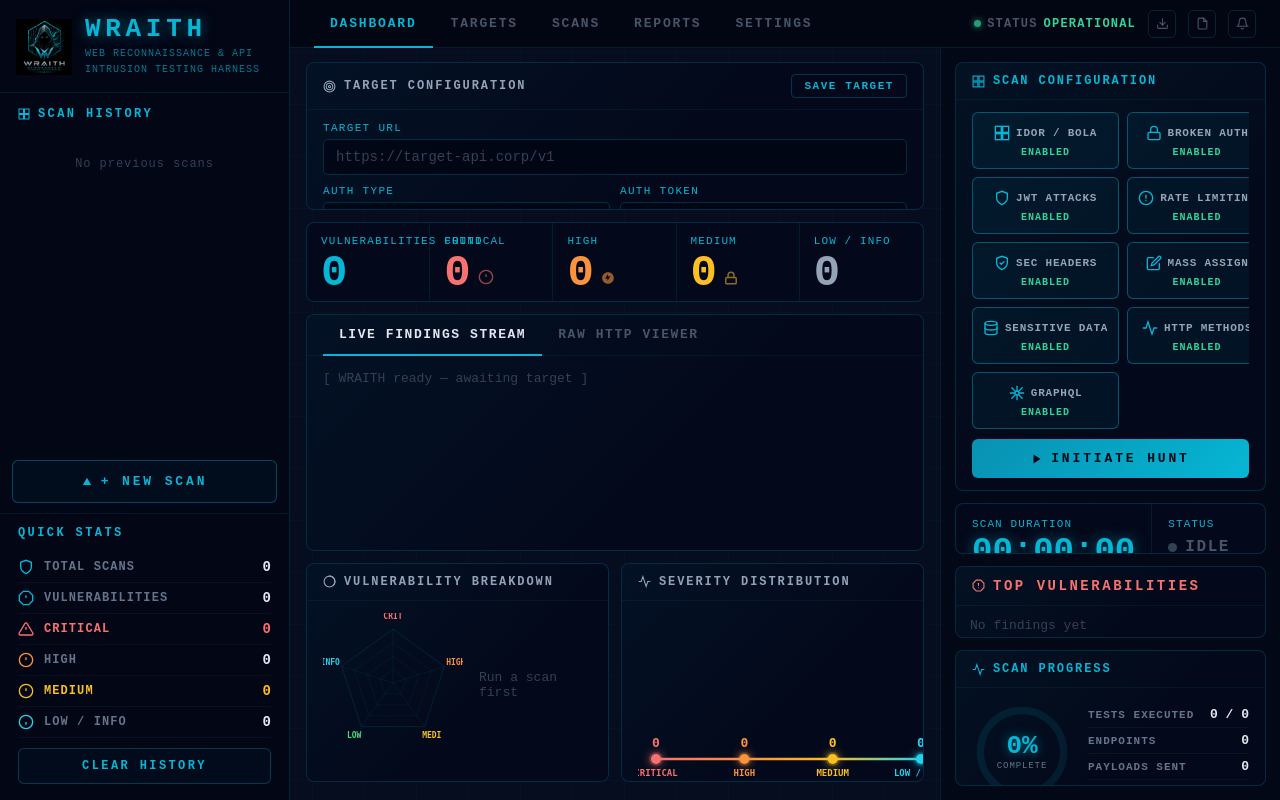
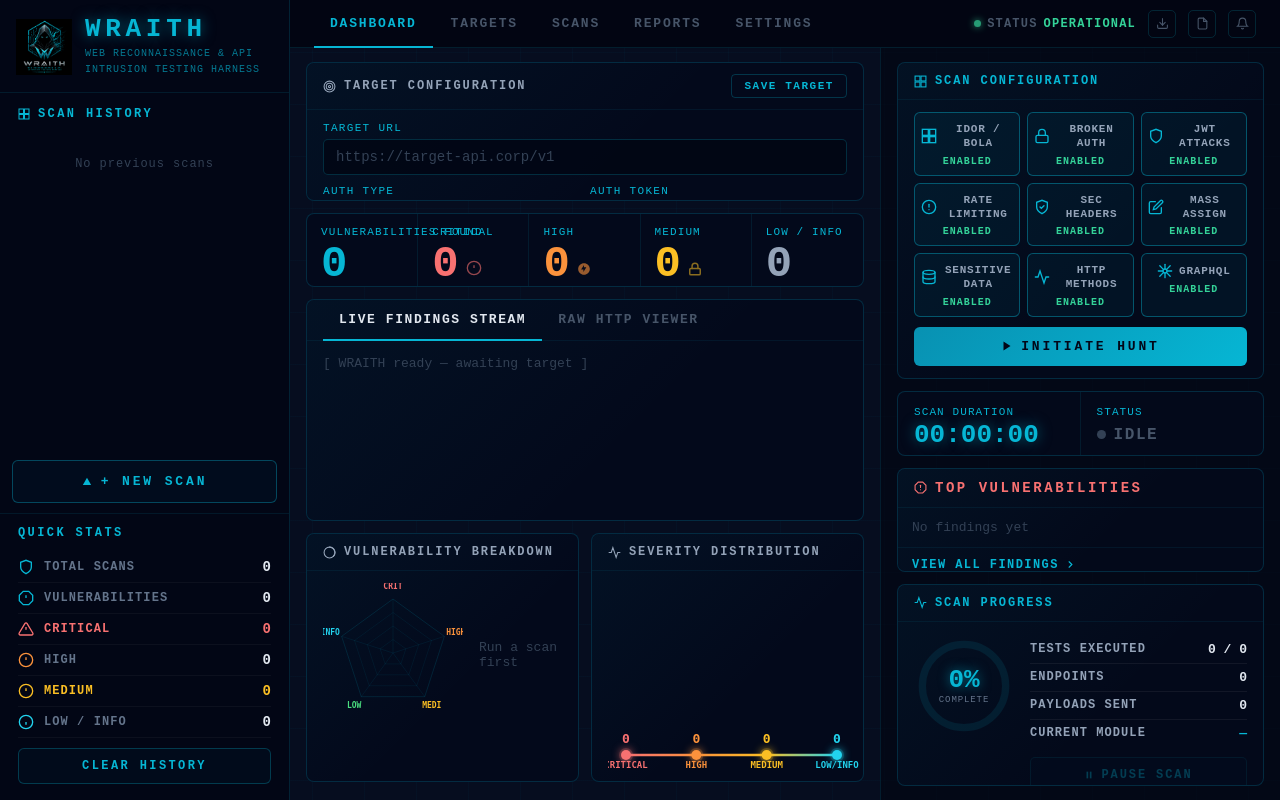
Before and after one commit to Hamza-Shaukat078/WRAITH, a FastAPI app: page / in a window 1280 px wide. Run offline with FastAPI, Linux system fonts and the light colour scheme.

Commit message:
Fix empty PDF/JSON exports, widen right panel, and fix chart/UI visibility
- Export endpoints now accept findings in POST body so reports work
  after server reload instead of relying on in-memory _last_results
- Right column widened (340→400px), modules grid switched to 3-col
  layout so all 9 modules fit without overflow
- Scan duration font reduced (34→26px) to stop timer overlapping status
- Severity chart pad.r increased (18→42) so LOW/INFO x-axis label
  no longer clips at canvas edge; chart height bumped to 210px
- Metric labels brightened (#64748b→#94a3b8) for better readability

Co-Authored-By: Claude Sonnet 4.6 <noreply@anthropic.com>

```diff
--- a/main.py
+++ b/main.py
@@ -84,9 +84,14 @@ async def scan_stream(req: ScanRequest):
     return StreamingResponse(event_generator(), media_type="text/event-stream")
 
 
+class ExportRequest(BaseModel):
+    findings: list[dict] = []
+
+
 @app.post("/export/json")
-async def export_json():
-    content = json.dumps({"findings": _last_results}, indent=2)
+async def export_json(req: ExportRequest):
+    findings = req.findings if req.findings else _last_results
+    content = json.dumps({"findings": findings}, indent=2)
     return StreamingResponse(
         io.BytesIO(content.encode()),
         media_type="application/json",
@@ -95,7 +100,7 @@ async def export_json():
 
 
 @app.post("/export/pdf")
-async def export_pdf():
+async def export_pdf(req: ExportRequest):
     try:
         from reportlab.lib.pagesizes import A4
         from reportlab.lib import colors
@@ -103,6 +108,7 @@ async def export_pdf():
         from reportlab.lib.styles import getSampleStyleSheet, ParagraphStyle
         from reportlab.lib.units import cm
 
+        findings = req.findings if req.findings else _last_results
         buf = io.BytesIO()
         doc = SimpleDocTemplate(buf, pagesize=A4, topMargin=2 * cm, bottomMargin=2 * cm)
         styles = getSampleStyleSheet()
@@ -119,7 +125,7 @@ async def export_pdf():
         story.append(Paragraph("WRAITH — Security Hunt Report", ts))
         story.append(Spacer(1, 0.5 * cm))
 
-        for f in _last_results:
+        for f in findings:
             sev = f.get("severity", "INFO")
             sc = f.get("cvss_score", 0.0)
             ss = ParagraphStyle("s", parent=styles["Heading2"],
--- a/templates/index.html
+++ b/templates/index.html
@@ -95,7 +95,7 @@ body::before{content:'';position:fixed;inset:0;z-index:0;pointer-events:none;
 .center-col{flex:1;overflow-y:auto;padding:14px 16px;display:flex;flex-direction:column;gap:12px;min-width:0}
 .center-col::-webkit-scrollbar{width:3px}
 .center-col::-webkit-scrollbar-thumb{background:#1e3a5f;border-radius:2px}
-.right-col{width:340px;flex-shrink:0;border-left:1px solid rgba(6,182,212,.12);overflow-y:auto;padding:14px 14px;display:flex;flex-direction:column;gap:12px;background:rgba(3,6,18,.6)}
+.right-col{width:400px;flex-shrink:0;border-left:1px solid rgba(6,182,212,.12);overflow-y:auto;padding:14px 16px;display:flex;flex-direction:column;gap:12px;background:rgba(3,6,18,.6)}
 .right-col::-webkit-scrollbar{width:2px}
 .right-col::-webkit-scrollbar-thumb{background:#1e3a5f;border-radius:2px}
 
@@ -133,16 +133,16 @@ body::before{content:'';position:fixed;inset:0;z-index:0;pointer-events:none;
 .save-btn:hover{background:rgba(6,182,212,.1)}
 
 /* modules */
-.modules-grid{display:grid;grid-template-columns:repeat(2,1fr);gap:8px;margin-bottom:10px;max-height:360px;overflow-y:auto}
+.modules-grid{display:grid;grid-template-columns:repeat(3,1fr);gap:7px;margin-bottom:10px;max-height:260px;overflow-y:auto}
 .modules-grid::-webkit-scrollbar{width:2px}
 .modules-grid::-webkit-scrollbar-thumb{background:#1e3a5f;border-radius:2px}
-.mod-tile{background:rgba(2,6,20,.75);border:1px solid rgba(6,182,212,.22);border-radius:6px;padding:12px 10px 10px;cursor:pointer;transition:all .2s;display:flex;flex-direction:column;align-items:center;gap:4px}
+.mod-tile{background:rgba(2,6,20,.75);border:1px solid rgba(6,182,212,.22);border-radius:6px;padding:9px 6px 8px;cursor:pointer;transition:all .2s;display:flex;flex-direction:column;align-items:center;gap:3px}
 .mod-tile.on{border-color:rgba(6,182,212,.4);background:rgba(6,182,212,.06)}
 .mod-tile.off{opacity:.4;border-color:rgba(6,182,212,.1)}
 .mod-tile-top{display:flex;align-items:center;gap:6px}
 .mod-tile svg{width:16px;height:16px;flex-shrink:0;color:#06b6d4}
 .mod-tile.off svg{color:#334155}
-.mod-name{font-size:11px;font-weight:700;letter-spacing:.07em;text-transform:uppercase;color:#94a3b8;white-space:nowrap}
+.mod-name{font-size:11px;font-weight:700;letter-spacing:.07em;text-transform:uppercase;color:#94a3b8;white-space:normal;text-align:center;line-height:1.3}
 .mod-tile.off .mod-name{color:#334155}
 .mod-badge{font-size:10px;font-weight:900;letter-spacing:.1em;text-transform:uppercase;margin-top:2px}
 .mod-tile.on .mod-badge{color:#34d399}
@@ -162,7 +162,7 @@ body::before{content:'';position:fixed;inset:0;z-index:0;pointer-events:none;
 .sc-lbl{font-size:11px;color:#06b6d4;text-transform:uppercase;letter-spacing:.1em;margin-bottom:4px;white-space:nowrap}
 .sc-val{font-size:44px;font-weight:900;font-family:'Courier New',monospace;line-height:1;display:flex;align-items:baseline;gap:5px}
 .sc-sub{font-size:11px;color:#06b6d4;margin-top:3px;letter-spacing:.04em}
-.sc-dur{font-size:34px;font-weight:900;font-family:'Courier New',monospace;line-height:1;color:#06b6d4;text-shadow:0 0 14px rgba(6,182,212,.5)}
+.sc-dur{font-size:26px;font-weight:900;font-family:'Courier New',monospace;line-height:1;color:#06b6d4;text-shadow:0 0 14px rgba(6,182,212,.5);white-space:nowrap}
 .sc-status-wrap{display:flex;align-items:center;gap:8px;margin-top:8px}
 .sc-sdot{width:9px;height:9px;border-radius:50%;flex-shrink:0}
 .sc-stxt{font-size:16px;font-weight:900;letter-spacing:.1em;text-transform:uppercase}
@@ -226,7 +226,7 @@ body::before{content:'';position:fixed;inset:0;z-index:0;pointer-events:none;
 .rl-lbl{font-size:11px;font-weight:700;text-transform:uppercase;letter-spacing:.08em;color:#64748b;min-width:64px}
 
 /* Severity chart */
-.chart-body{padding:10px 16px 14px;height:180px;position:relative;z-index:1}
+.chart-body{padding:10px 16px 14px;height:210px;position:relative;z-index:1}
 
 /* Progress */
 .prog-body{padding:14px 16px;display:flex;flex-direction:row;gap:16px;align-items:flex-start;position:relative;z-index:1}
@@ -239,9 +239,9 @@ body::before{content:'';position:fixed;inset:0;z-index:0;pointer-events:none;
 .ring-pct{font-size:26px;font-weight:900;color:#06b6d4;font-family:'Courier New',monospace;line-height:1;text-shadow:0 0 12px rgba(6,182,212,.6)}
 .ring-sub-lbl{font-size:9px;color:#64748b;text-transform:uppercase;letter-spacing:.1em;margin-top:2px}
 .prog-stats{flex:1;display:flex;flex-direction:column;gap:0;min-width:0}
-.ps-row{display:flex;justify-content:space-between;align-items:center;font-size:11px;padding:5px 0;border-bottom:1px solid rgba(255,255,255,.04)}
+.ps-row{display:flex;justify-content:space-between;align-items:center;font-size:12px;padding:6px 0;border-bottom:1px solid rgba(255,255,255,.06)}
 .ps-row:last-of-type{border-bottom:none}
-.ps-lbl{color:#64748b;text-transform:uppercase;letter-spacing:.09em;font-weight:700}
+.ps-lbl{color:#94a3b8;text-transform:uppercase;letter-spacing:.09em;font-weight:700}
 .ps-val{color:#e2e8f0;font-weight:900;font-family:'Courier New',monospace;font-size:13px;text-align:right}
 .ps-module{color:#06b6d4}
 .pause-btn{width:100%;margin-top:10px;padding:10px;background:rgba(6,182,212,.05);border:1px solid rgba(6,182,212,.28);color:#06b6d4;font-size:12px;font-weight:700;letter-spacing:.16em;text-transform:uppercase;border-radius:5px;cursor:pointer;font-family:inherit;display:flex;align-items:center;justify-content:center;gap:7px;transition:all .18s}
@@ -1003,8 +1003,8 @@ function drawChart(){
   allFindings.forEach(f=>c[f.severity||'INFO']=(c[f.severity||'INFO']||0)+1);
   const vals=[c.CRITICAL,c.HIGH,c.MEDIUM,c.LOW+c.INFO];
   const cols=['#f87171','#fb923c','#fbbf24','#22d3ee'];
-  const lbls=['CRITICAL','HIGH','MEDIUM','LOW / INFO'];
-  const pad={l:18,r:18,t:28,b:32};const pw=W-pad.l-pad.r,ph=H-pad.t-pad.b;
+  const lbls=['CRITICAL','HIGH','MEDIUM','LOW/INFO'];
+  const pad={l:18,r:42,t:28,b:36};const pw=W-pad.l-pad.r,ph=H-pad.t-pad.b;
   const max=Math.max(...vals,1);
   ctx.clearRect(0,0,W,H);
   const xs=lbls.map((_,i)=>pad.l+pw*(i/(lbls.length-1)));
@@ -1041,7 +1041,7 @@ function drawChart(){
     ctx.fillText(vals[i],p.x,p.y-9);
     /* x label below */
     ctx.fillStyle=cols[i];ctx.font='bold 9px monospace';ctx.textBaseline='top';
-    ctx.fillText(lbls[i],p.x,H-22);
+    ctx.fillText(lbls[i],p.x,H-pad.b+6);
   });
 }
 
@@ -1150,8 +1150,8 @@ function showModal(){
 function closeModal(e){if(e.target===document.getElementById('findingsModal'))document.getElementById('findingsModal').style.display='none'}
 
 /* ════ EXPORTS ════ */
-async function exportJSON(){const r=await fetch('/export/json',{method:'POST'});const b=await r.blob();const a=document.createElement('a');a.href=URL.createObjectURL(b);a.download='wraith_report.json';a.click()}
-async function exportPDF(){const r=await fetch('/export/pdf',{method:'POST'});if(!r.ok){const e=await r.json();alert(e.error||'PDF failed');return}const b=await r.blob();const a=document.createElement('a');a.href=URL.createObjectURL(b);a.download='wraith_report.pdf';a.click()}
+async function exportJSON(){const r=await fetch('/export/json',{method:'POST',headers:{'Content-Type':'application/json'},body:JSON.stringify({findings})});const b=await r.blob();const a=document.createElement('a');a.href=URL.createObjectURL(b);a.download='wraith_report.json';a.click()}
+async function exportPDF(){const r=await fetch('/export/pdf',{method:'POST',headers:{'Content-Type':'application/json'},body:JSON.stringify({findings})});if(!r.ok){const e=await r.json();alert(e.error||'PDF failed');return}const b=await r.blob();const a=document.createElement('a');a.href=URL.createObjectURL(b);a.download='wraith_report.pdf';a.click()}
 
 /* ════ INIT ════ */
 loadState();
```
